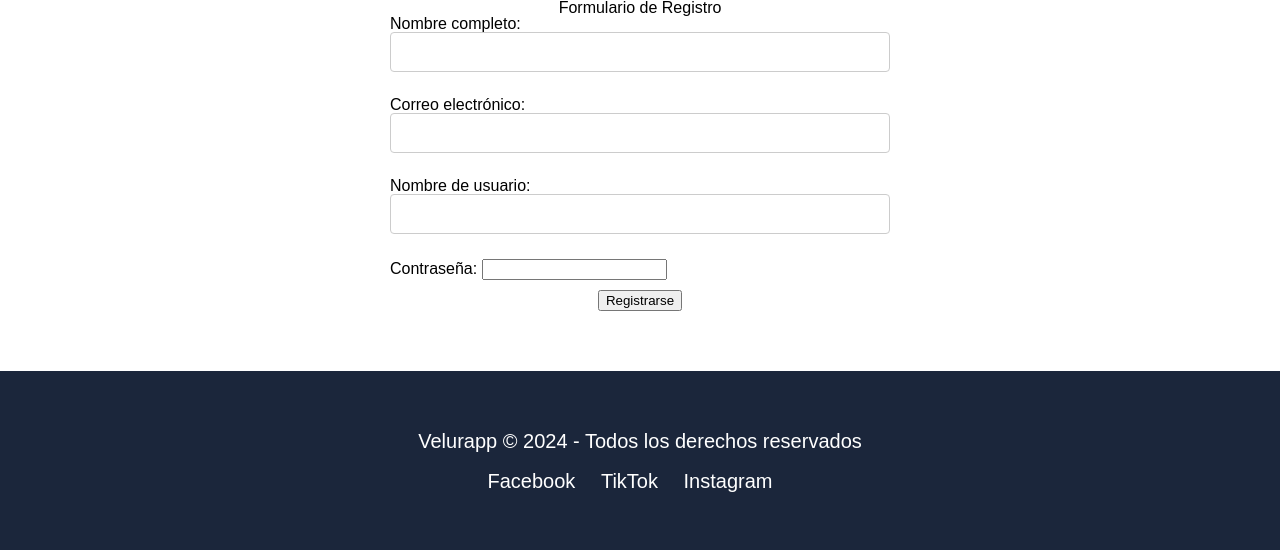
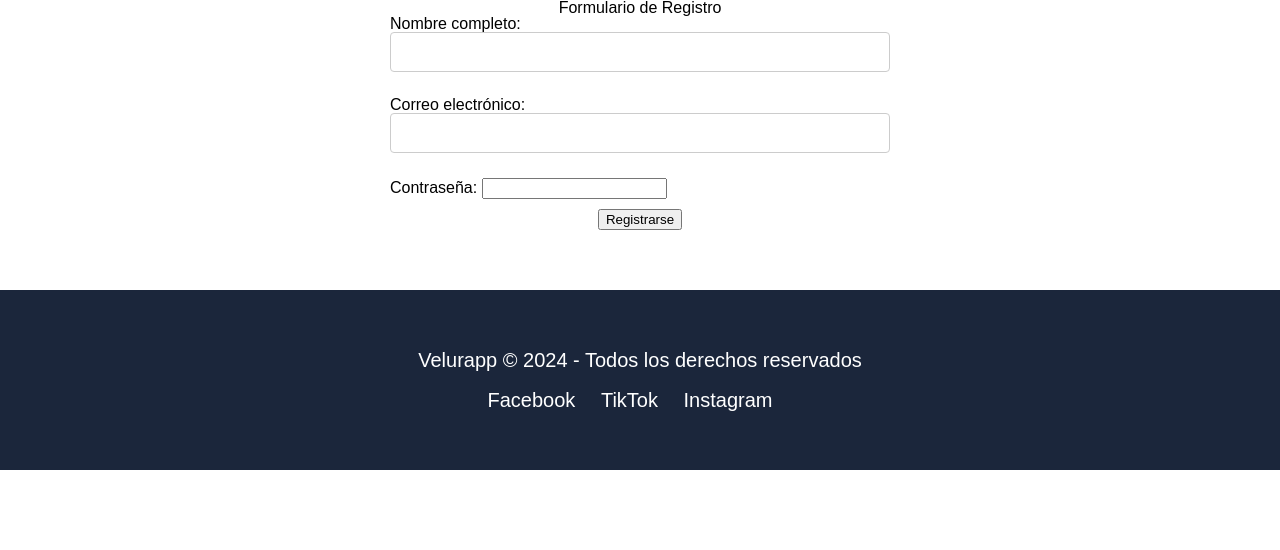
Before and after one commit to Jacobo1410/VeluWeb, a Django app: page /registro/ in a window 1280 px wide. Shown: the part 185-735 px from the top of the page. Run offline with Django 5.2, Linux system fonts and the light colour scheme; some web fonts are replaced.

Commit message:
Guardando cambios antes de rebase

```diff
--- a/todo/templates/todo/form_registro.html
+++ b/todo/templates/todo/form_registro.html
@@ -15,11 +15,6 @@
         </div>
 
         <div style="margin-bottom: 10px;">
-            <label for="usuario">Nombre de usuario:</label>
-            <input type="text" id="usuario" name="usuario" class="form-control" required>
-        </div>
-
-        <div style="margin-bottom: 10px;">
             <label for="password">Contraseña:</label>
             <input type="password" id="password" name="password" class="form-control" required>
         </div>
```
